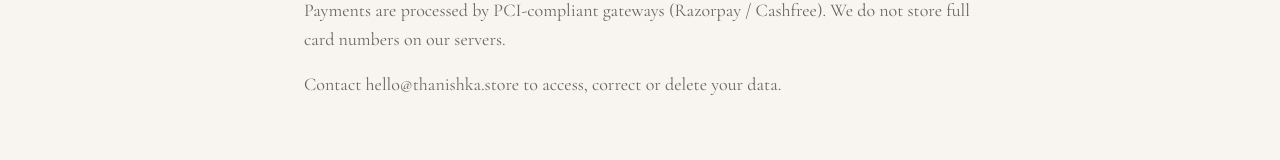
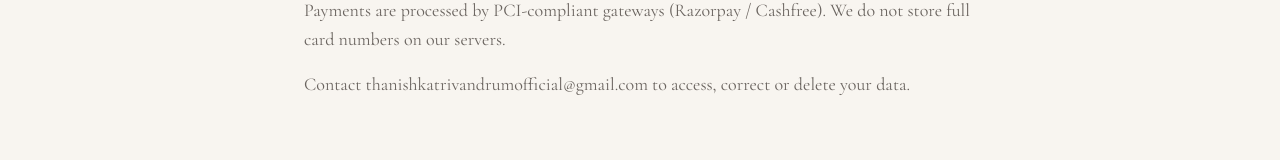
Before and after one commit to akhil-vs/thanishka, a Next.js app: page /privacy in a window 1280 px wide. Shown: the part 308-468 px from the top of the page. Built offline with nearby package versions, Linux system fonts and the light colour scheme; no server answers; the database is empty.

Commit message:
Update public contact email to thanishkatrivandrumofficial@gmail.com (#27)
Point the storefront contact default, privacy page, and env example at the boutique Gmail address.

Co-authored-by: Cursor Agent <cursoragent@cursor.com>
Co-authored-by: AKHIL V S <akhil-vs@users.noreply.github.com>

```diff
--- a/src/app/(storefront)/privacy/page.tsx
+++ b/src/app/(storefront)/privacy/page.tsx
@@ -17,7 +17,8 @@ export default function PrivacyPage() {
           We do not store full card numbers on our servers.
         </p>
         <p>
-          Contact hello@thanishka.store to access, correct or delete your data.
+          Contact thanishkatrivandrumofficial@gmail.com to access, correct or
+          delete your data.
         </p>
       </div>
     </div>
--- a/src/lib/store-contact.ts
+++ b/src/lib/store-contact.ts
@@ -48,7 +48,7 @@ export function getStoreContact(): StoreContact {
     email:
       process.env.NEXT_PUBLIC_STORE_EMAIL?.trim() ||
       process.env.STORE_EMAIL?.trim() ||
-      "hello@thanishka.store",
+      "thanishkatrivandrumofficial@gmail.com",
     addressLine:
       process.env.NEXT_PUBLIC_STORE_ADDRESS?.trim() ||
       process.env.STORE_ADDRESS?.trim() ||
```
Also changed, not shown: 1 other file (tests, documents, lock files or other folders).
